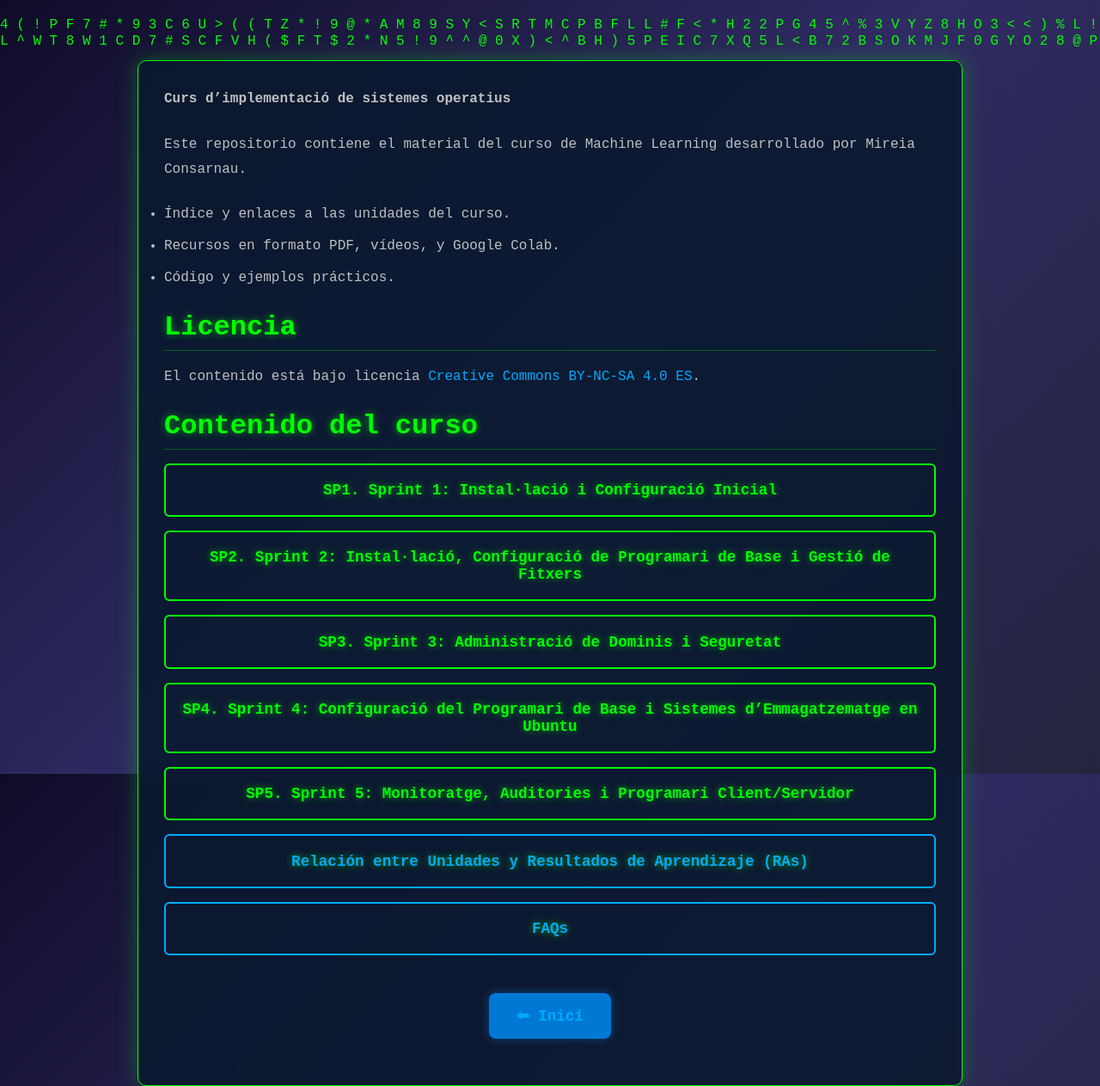
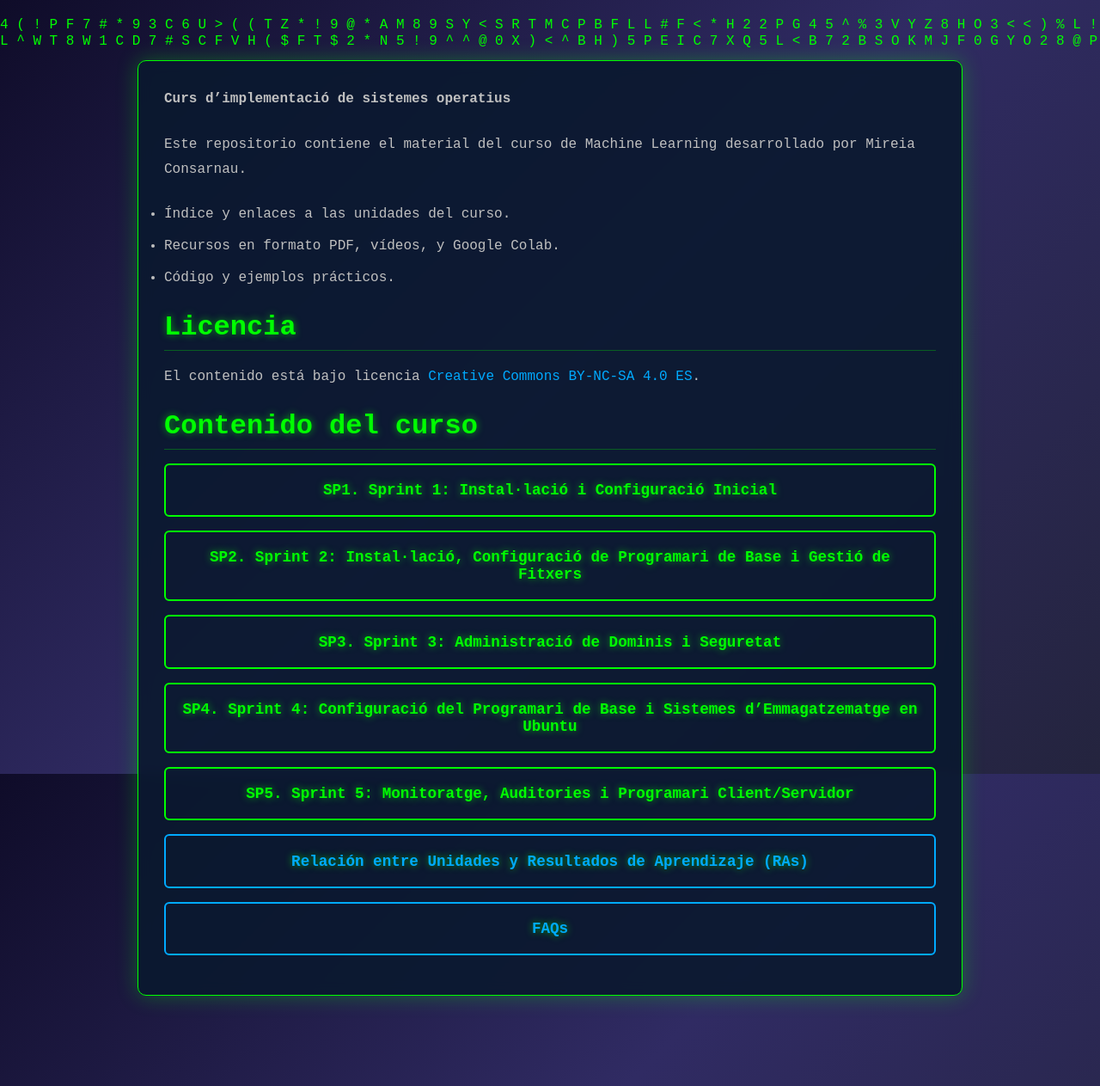
Before and after one commit to aarongarcia1/ISOPJ1, a Jekyll site: the page built from index.md, in a window 1280 px wide. Shown: the whole page at 86% size. Built offline with Jekyll 4.4.1, drawn with Linux system fonts in a browser that asks for light colours.

Commit message:
Update default.html

```diff
--- a/_layouts/default.html
+++ b/_layouts/default.html
@@ -9,11 +9,14 @@
 <body>
     <div class="code-rain" id="codeRain"></div>
     <main id="main-content">
-        {{ content }}
-        <!-- Botón para volver al inicio -->
-        <div style="text-align:center; margin-top: 20px;">
+        {% unless page.url == "/" %}
+        <!-- Botón para volver al inicio, solo en subpáginas -->
+        <div style="text-align:center; margin-bottom: 20px;">
             <a href="{{ '/' | relative_url }}" class="volver-boton">⬅ Inici</a>
         </div>
+        {% endunless %}
+
+        {{ content }}
     </main>
     <script src="{{ '/assetscss/script.js' | relative_url }}"></script>
 </body>
```
